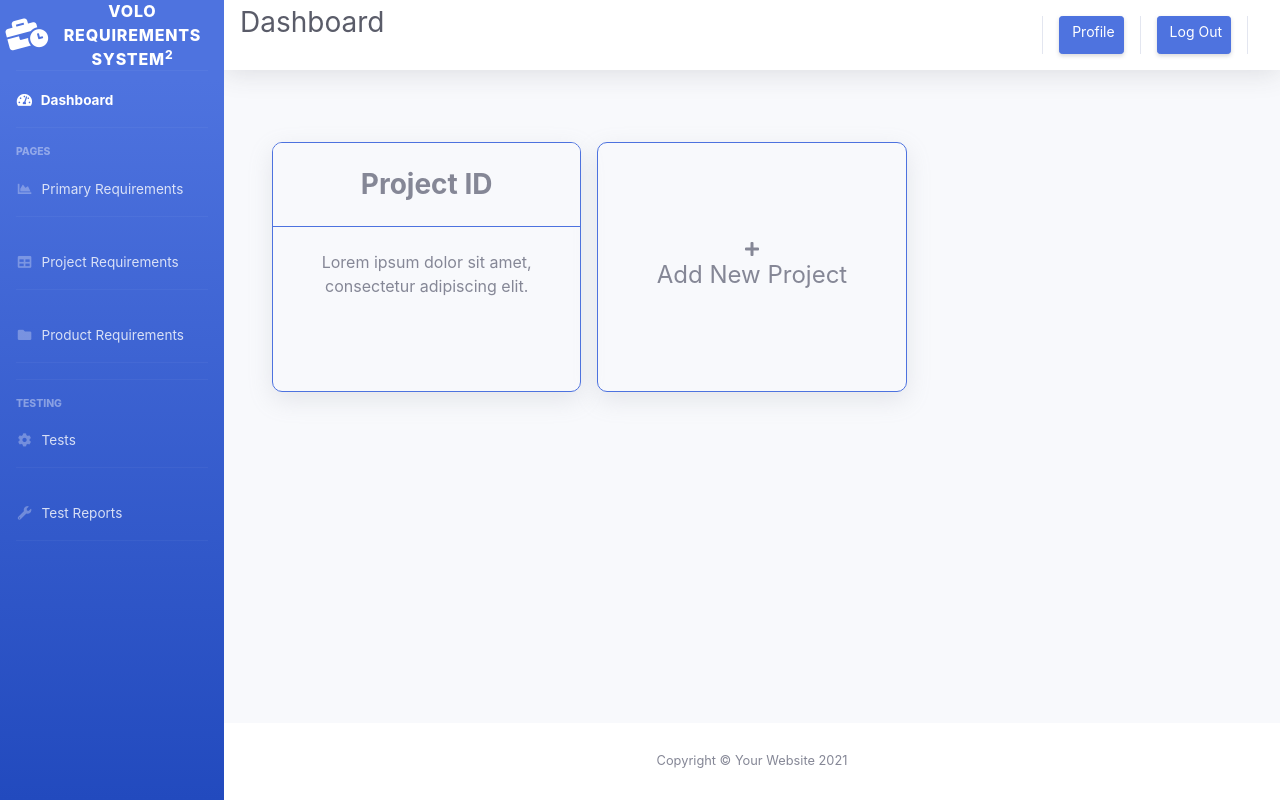
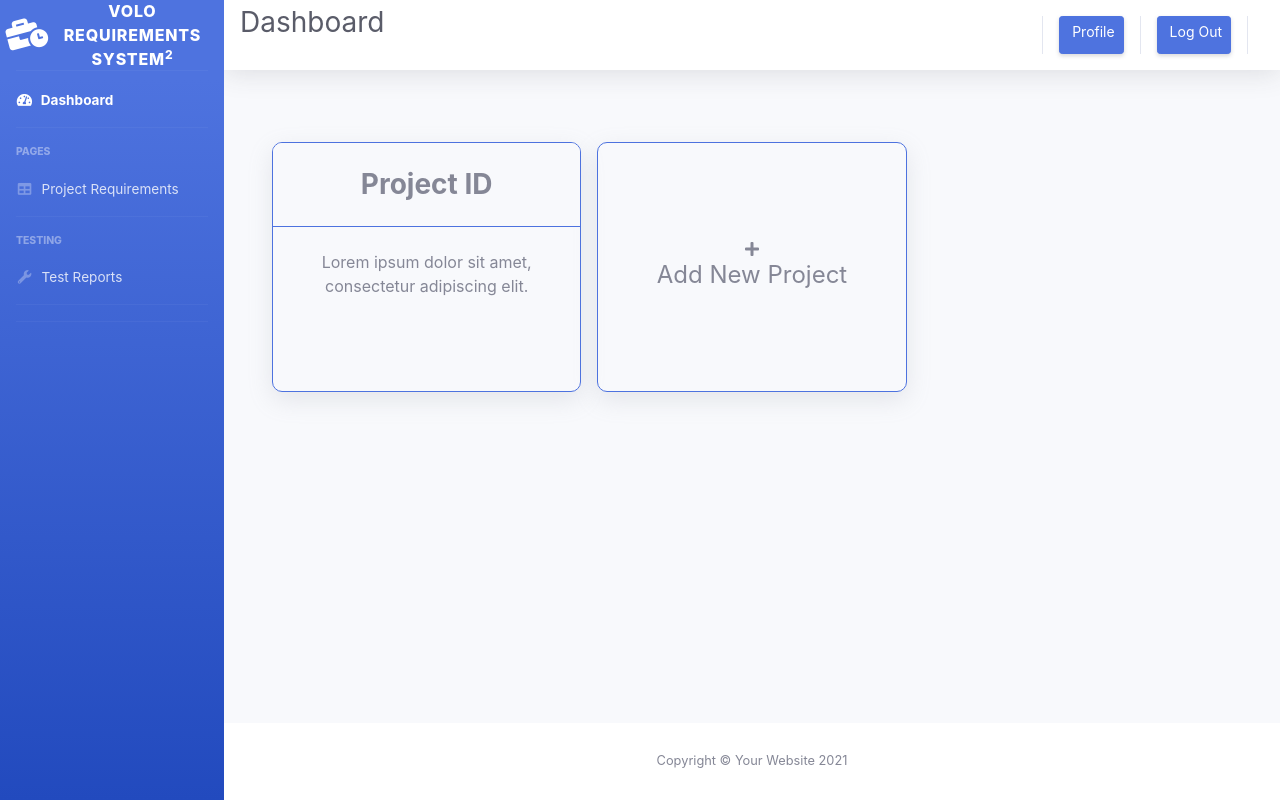
Before and after one commit to mparker-landt/Milestone_Project_3, a Flask app: page / in a window 1280 px wide. Run offline with Flask 3, Linux system fonts and the light colour scheme; data that the repository does not hold is empty; some libraries are stand-ins or nearby versions.

Commit message:
Unnecessary pages deleted, removal of redundent code

```diff
--- a/app.py
+++ b/app.py
@@ -27,49 +27,6 @@ conn.commit()
 cur.close()
 conn.close()
 
-# @app.route("/")
-# def home():
-#     return render_template("home.html")
-
-# @app.route("/api/data")
-# def get_data():
-#     return app.send_static_file("data.json")
-
-# # New functions
-# @app.route("/about/")
-# def about():
-#     return render_template("about.html")
-
-# @app.route("/contact/")
-# def contact():
-#     return render_template("contact.html")
-
-# @app.route("/hello/<name>")
-# def hello_there(name):
-#     now = datetime.now()
-#     formatted_now = now.strftime("%A, %d %B, %Y at %X")
-
-#     # Filter the name argument to letters only using regular expressions. URL arguments
-#     # can contain arbitrary text, so we restrict to safe characters only.
-#     match_object = re.match("[a-zA-Z]+", name)
-
-#     if match_object:
-#         clean_name = match_object.group(0)
-#     else:
-#         clean_name = "Friend"
-
-#     content = "Hello there, " + clean_name + "! It's " + formatted_now
-#     return content
-
-# @app.route("/hello/")
-# @app.route("/hello/<name>")
-# def hello_there(name = None):
-#     return render_template(
-#         "hello_there.html",
-#         name=name,
-#         date=datetime.now()
-#     )
-
 
 @app.route('/')
 def index():
@@ -94,21 +51,9 @@ def index():
 
     return render_template('index.html', data=data)
 
-@app.route("/primary_reqs")
-def primary_reqs():
-    return render_template("primary_reqs.html")
-
-@app.route("/secondary_reqs")
-def secondary_reqs():
-    return render_template("secondary_reqs.html")
-
-@app.route("/product_reqs")
-def product_reqs():
-    return render_template("product_reqs.html")
-
-@app.route("/tests")
-def tests():
-    return render_template("tests.html")
+@app.route("/project_reqs")
+def project_reqs():
+    return render_template("project_reqs.html")
 
 @app.route("/test_reports")
 def test_reports():
--- a/static/data.json
+++ /dev/null
@@ -1,5 +0,0 @@
-{
-    "01": {
-        "note": "This data is very simple because we're demonstrating only the mechanism."
-    }
-}
--- a/templates/base.html
+++ b/templates/base.html
@@ -54,35 +54,12 @@
                     Pages
                 </div>
 
-                <!-- Nav Item - Charts -->
-                <li class="nav-item">
-                    <a class="nav-link" href={{ url_for('primary_reqs') }}>
-                        <i class="fas fa-fw fa-chart-area"></i>
-                        <span>Primary Requirements</span></a>
-                </li>
-
-                <!-- Divider -->
-                <hr class="sidebar-divider">
-
                 <!-- Nav Item - Tables -->
                 <li class="nav-item">
-                    <a class="nav-link" href={{ url_for('secondary_reqs') }}>
+                    <a class="nav-link" href={{ url_for('project_reqs') }}>
                         <i class="fas fa-fw fa-table"></i>
                         <span>Project Requirements</span></a>
                 </li>
-
-                <!-- Divider -->
-                <hr class="sidebar-divider">
-
-                <!-- Nav Item - Tables -->
-                <li class="nav-item">
-                    <a class="nav-link" href={{ url_for('product_reqs') }}>
-                        <i class="fas fa-fw fa-folder"></i>
-                        <span>Product Requirements</span></a>
-                </li>
-
-                <!-- Divider -->
-                <hr class="sidebar-divider">
 
                 <!-- Divider -->
                 <hr class="sidebar-divider">
@@ -94,21 +71,13 @@
 
                 <!-- Nav Item - Tables -->
                 <li class="nav-item">
-                    <a class="nav-link" href={{ url_for('tests') }}>
-                        <i class="fas fa-fw fa-cog"></i>
-                        <span>Tests</span></a>
-                </li>
-
-                <!-- Divider -->
-                <hr class="sidebar-divider">
-
-                <!-- Nav Item - Tables -->
-                <li class="nav-item">
                     <a class="nav-link" href={{ url_for('test_reports') }}>
                         <i class="fas fa-fw fa-wrench"></i>
                         <span>Test Reports</span></a>
                 </li>
 
+                <!-- Divider -->
+                <hr class="sidebar-divider d-none d-md-block">
                 <!-- Divider -->
                 <hr class="sidebar-divider d-none d-md-block">
 
```
Also changed, not shown: static/site.css (deleted, +0 -32 lines), templates/primary_reqs.html (deleted, +0 -9 lines), templates/product_reqs.html (deleted, +0 -9 lines), templates/tests.html (deleted, +0 -9 lines), templates/project_reqs.html (renamed from templates/secondary_reqs.html).
